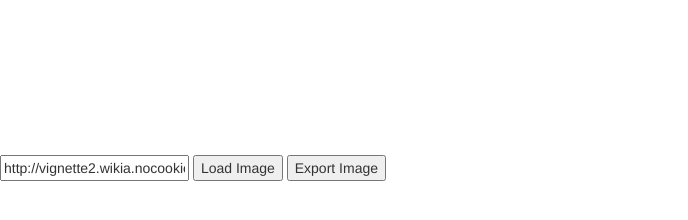
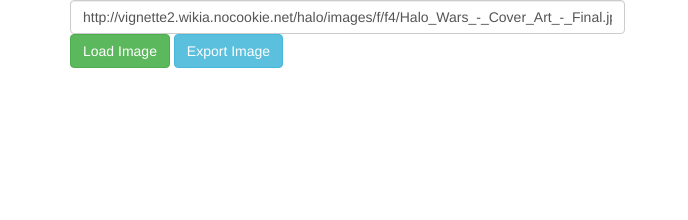
Before and after one commit to ertyseidohl/haahwaaw, a website: page public/index.html in a window 1280 px wide. Shown: the whole page, without its empty margins (0-688 px from the left). Drawn offline with nearby package versions, Linux system fonts and the light colour scheme.

Commit message:
Starting to style

```diff
--- a/public/index.html
+++ b/public/index.html
@@ -1,5 +1,6 @@
 <!DOCTYPE html>
 <html lang="en">
+
 <head>
 	<meta charset="UTF-8">
 	<title>Document</title>
@@ -7,11 +8,20 @@
 	<script src="index.js"></script>
 	<link rel="stylesheet" href="https://maxcdn.bootstrapcdn.com/bootstrap/3.3.6/css/bootstrap.min.css">
 </head>
+
 <body>
+	<div class="container">
+		<div class="row">
+			<div class="col-xs-12 col-md-6">
+				<input class="form-control" type="text" id="url">
+				<button class="btn btn-success" id="new">Load Image</button>
+				<button class="btn btn-info" id="export">Export Image</button>
+			</div>
+			<div class="col-xs-12 col-md-6">
 				<canvas id="canvas"></canvas>
-   <br>
-   <input type="text" id="url">
-   <button id="new">Load Image</button>
-   <button id="export">Export Image</button>
+			</div>
+		</div>
+	</div>
 </body>
+
 </html>
--- a/public/index.js
+++ b/public/index.js
@@ -2,6 +2,7 @@ var image;
 var canvas;
 
 function drawImage() {
+	var maxWidth = $('#canvasContainer').width();
 	canvas.width = image.width;
 	canvas.height = image.height;
 	var ctx = canvas.getContext("2d");
@@ -31,14 +32,14 @@ function drawImage() {
 	ctx.restore();
 }
 
-function newUrl(new_url){
+function newUrl(new_url) {
 	image = new Image();
 
 	var $image = $(image);
 	image.setAttribute('crossOrigin', 'anonymous');
 	image.src = './img/' + encodeURIComponent(new_url);
-  $image.load(function() {
-    drawImage(image, canvas)
+	$image.load(function () {
+		drawImage(image, canvas);
 	});
 }
 
@@ -50,11 +51,11 @@ $(document).ready(function () {
 
 	newUrl(halo_url);
 
-  $('#new').click(function() {
+	$('#new').click(function () {
 		newUrl($('#url').val());
 	});
 
-  $('#export').click(function() {
+	$('#export').click(function () {
 		var dt = canvas.toDataURL('image/png');
 		document.location.href = dt;
 	});
```
Lines whose indentation alone changed are shown as unchanged.
